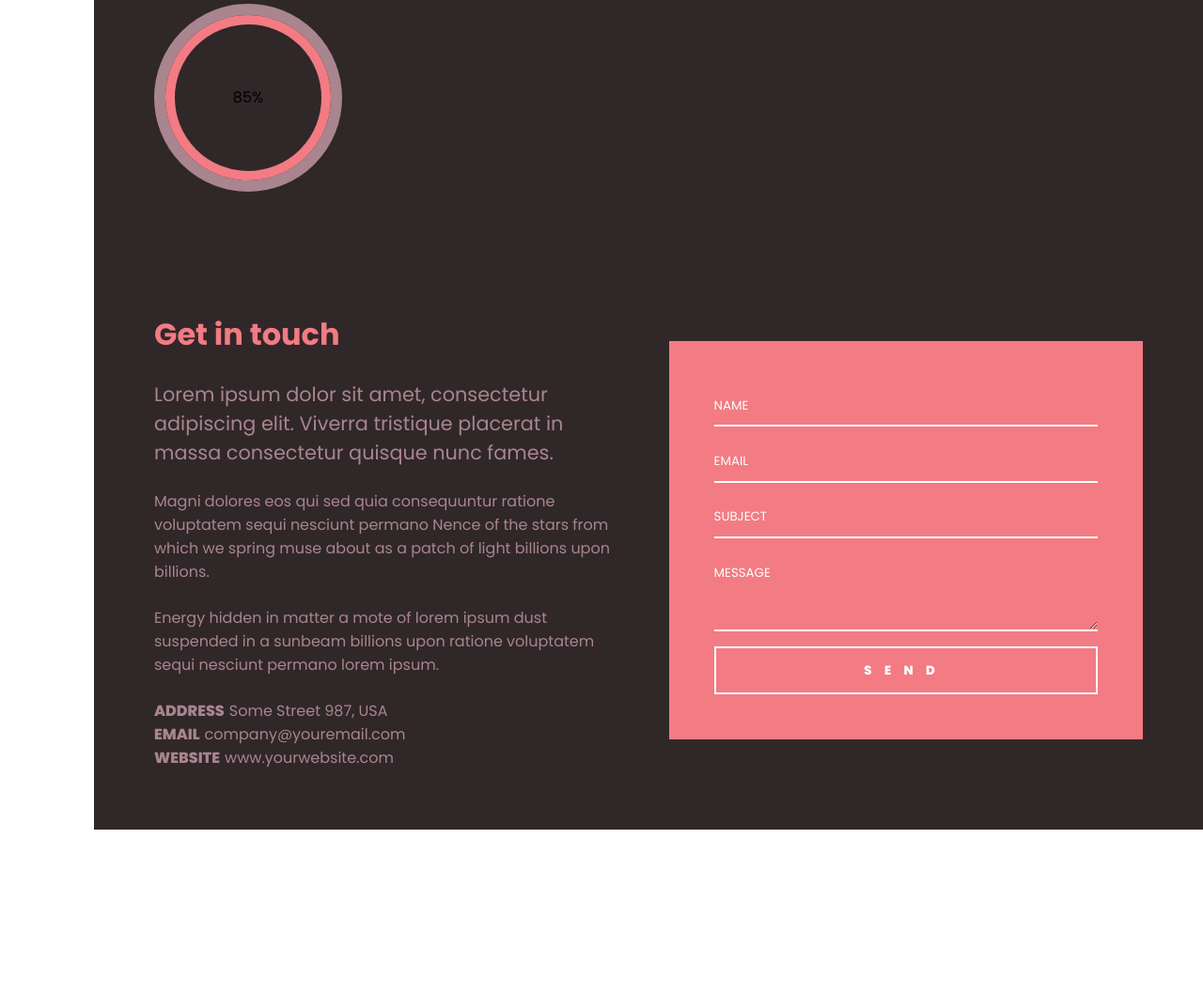
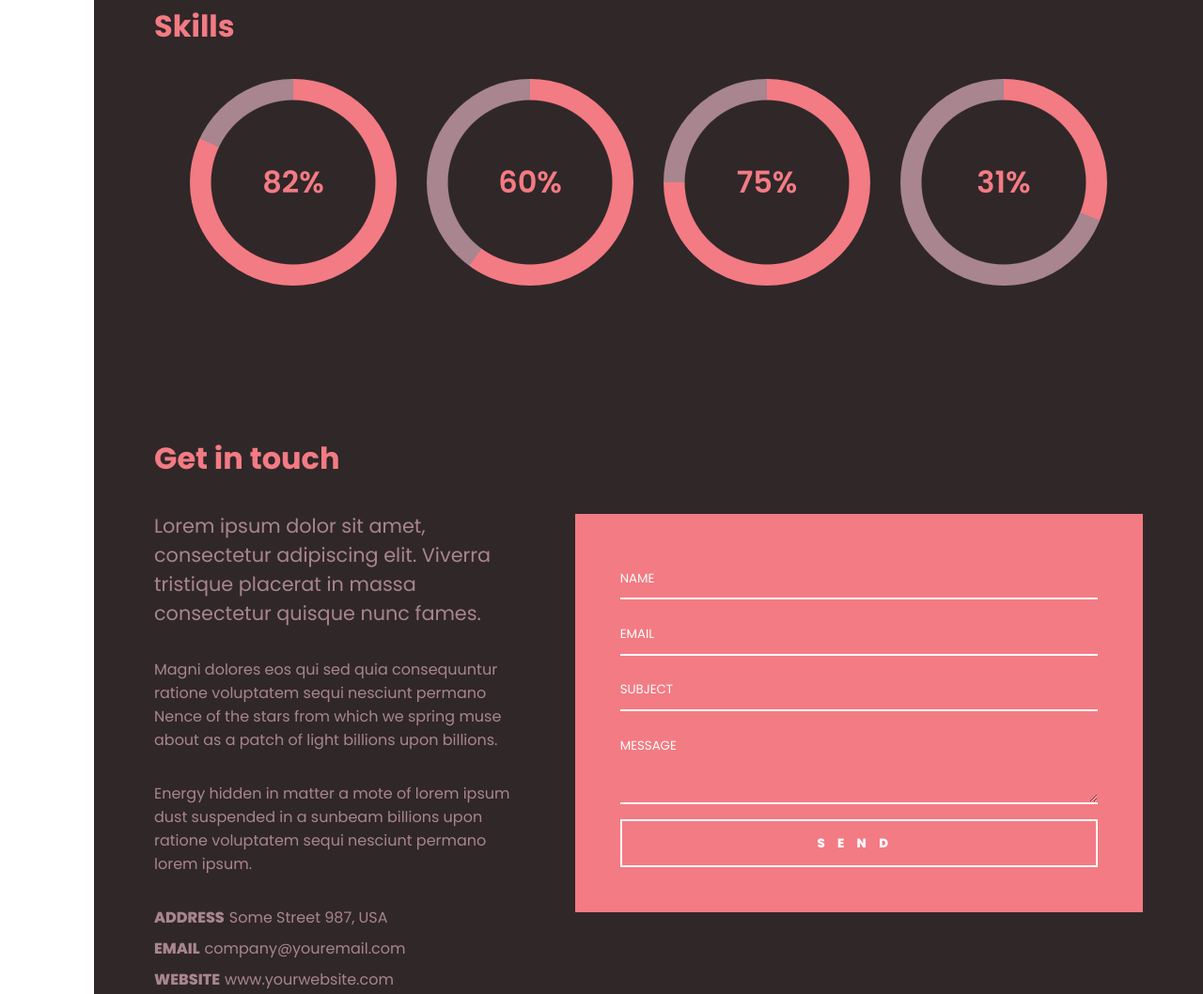
Before and after one commit to MPHDigital-RSA/portfolio-website, a plain HTML site: page index.html in a window 1280 px wide. Shown: the part 3039-4097 px from the top of the page at 94% size. Before the commit the page ends 3922 px from the top, so only its background shows below. Drawn offline with Linux system fonts and the light colour scheme.

Commit message:
Add files via upload

```diff
--- a/index.html
+++ b/index.html
@@ -120,14 +120,35 @@
             <div class="experience"></div>
 
             <div class="skills">
+
+                <h2>Skills</h2>
                 <div class="circle-skills-grid">
                     <div class="skill-1">
-                        <div class="circle">
-
-                        </div>
-                        <p></p>
+                        <div class="progress-bar">
+                            <p>82%</p>
+                         </div>
+                    </div>
+                    <div class="skill-2">
+                        <div class="progress-bar">
+                            <p>60%</p>
+                         </div>
+                    </div>
+                    <div class="skill-3">
+                        <div class="progress-bar">
+                            <p>75%</p>
+                         </div>
+                    </div>
+                    <div class="skill-4">
+                        <div class="progress-bar">
+                            <p>31%</p>
+                         </div>
                     </div>
                 </div>
+
+                <div class="line-skills-grid">
+
+                </div>
+
             </div>
 
             <div class="contact">
--- a/style.css
+++ b/style.css
@@ -187,7 +187,8 @@
 }
 
 .services .text h2,
-.contact h2{
+.contact h2,
+.skills h2{
     color: var(--pink);
     font-size: 2em;
 }
@@ -446,28 +447,53 @@
 .skills{
     background-color: var(--brown);
     padding: 4em;
-}
-.skill-1{
-    width: 200px;
-    height: 200px;
-    border-radius: 50%;
-    border: 12px solid var(--super-light--brown);
-    position: relative;
-}
-.skill-1::after{
-    content: "85%";
-    width: 100%;
-    height: 100%;
-    top: 0;
-    left: 0;
-    border-radius: 50%;
-    border: 10px solid var(--pink);
-    position: absolute;
 
     display: flex;
+    flex-direction: column;
+    gap: 2em;
+}
+
+.circle-skills-grid{
+    display: flex;
+    gap: 2em;
+
+    flex-wrap: wrap;
+}
+
+
+.progress-bar {
+    width: 220px;
+    height: 220px;
+    border-radius: 50%;
+    display: grid;
     place-content: center;
-    align-items: center;
-}
+
+    color: var(--pink);
+    font-size: 2em;
+    font-weight: 600;
+  }
+
+  .skill-1 .progress-bar{
+    background:
+    radial-gradient(closest-side, var(--brown) 79%, transparent 80% 100%),
+    conic-gradient(var(--pink) 82%, var(--super-light--brown) 0);
+  }
+  .skill-2 .progress-bar{
+    background:
+    radial-gradient(closest-side, var(--brown) 79%, transparent 80% 100%),
+    conic-gradient(var(--pink) 60%, var(--super-light--brown) 0);
+  }
+  .skill-3 .progress-bar{
+    background:
+    radial-gradient(closest-side, var(--brown) 79%, transparent 80% 100%),
+    conic-gradient(var(--pink) 75%, var(--super-light--brown) 0);
+  }
+  .skill-4 .progress-bar{
+    background:
+    radial-gradient(closest-side, var(--brown) 79%, transparent 80% 100%),
+    conic-gradient(var(--pink) 31%, var(--super-light--brown) 0);
+  }
+
 
 
 /* Contact styling */
@@ -477,15 +503,17 @@
     display: flex;
     align-items: center;
     gap: 3em;
-    padding: 4em;
+    padding-inline: 4em;
+    padding-top: 4em;
+    padding-bottom: 8em;
 }
 
 .contact .text{
-    width: 50%;
+    width: 40%;
     color: var(--super-light--brown);
     display: flex;
     flex-direction: column;
-    gap: 1.5em;
+    gap: 2em;
 }
 
 .contact .text span{
@@ -495,7 +523,8 @@
 }
 
 .contact form{
-    width: 50%;
+    width: 60%;
+    max-width: 40em;
     background-color: var(--pink);
     padding: 3em;
 
@@ -532,6 +561,12 @@
     font-weight: 800;
 }
 
+
+.contact .contact-info{
+    display: flex;
+    flex-direction: column;
+    gap: .5em;
+}
 
 
 
@@ -575,6 +610,11 @@
         margin-top: 2em;
     }
 
+    .circle-skills-grid{
+
+        justify-content: center;
+    }
+
 }
 
 @media (max-width: 1020px ){
@@ -609,6 +649,7 @@
 
     .contact{
         flex-direction: column;
+        align-items: start;
         padding: 4em;
     }
 
@@ -616,6 +657,7 @@
     .contact form{
         width: 100%;
     }
+
 }
 
 @media (max-width: 750px ){
```
